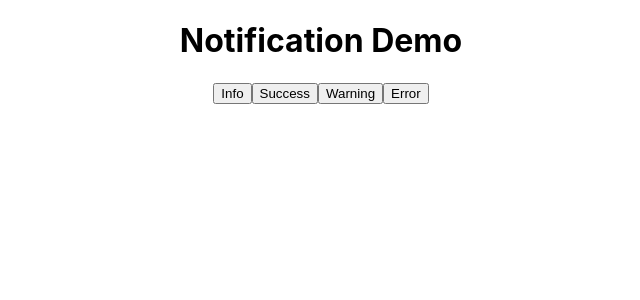
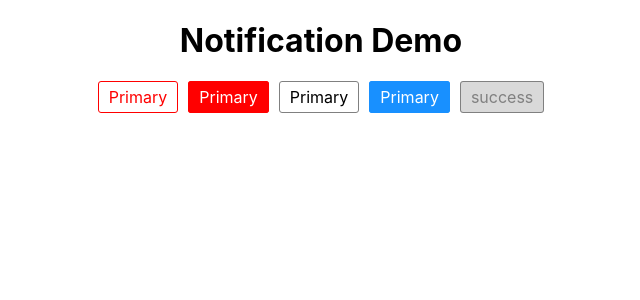
Before and after one commit to Shanghaihan/shhcomponents, a React (Create React App) app: page / in a window 1280 px wide. Shown: the top 300 px of the page, without its empty margins (319-959 px from the left). Built offline with nearby package versions, Linux system fonts and the light colour scheme.

Commit message:
'add SButton'

```diff
--- a/package.json
+++ b/package.json
@@ -16,7 +16,8 @@
     "react-dom": "^17.0.1",
     "react-scripts": "4.0.1",
     "typescript": "^4.0.3",
-    "web-vitals": "^0.2.4"
+    "web-vitals": "^0.2.4",
+    "you-toast": "^1.0.1"
   },
   "scripts": {
     "start": "react-scripts start",
--- a/src/App.css
+++ b/src/App.css
@@ -2,6 +2,7 @@
   text-align: center;
   height: 100%;
   width: 100%;
+  position:absolute;
 }
 
 .App-logo {
--- a/src/App.tsx
+++ b/src/App.tsx
@@ -1,15 +1,16 @@
 
 import './App.css';
-import sMessage, { Color,Notification } from './component/Notification/Notification';
-
+import sMessage from './component/Notification/Notification';
+import {SButton}  from './component/Button/sButton'
   function App() {
     return (
       <div className="App">
         <h1>Notification Demo</h1>
-        <button onClick={()=>sMessage.info("hahhahahaha")}>Info</button>
-        <button onClick={()=>sMessage.success("lallalal")}>Success</button>
-        <button onClick={()=>sMessage.warning("lallalal")}>Warning</button>
-        <button onClick={()=>sMessage.error("lallalal")}>Error</button>
+        <SButton type="default" size="middle" onClick={()=>sMessage.info("lallalal")} danger>Primary</SButton>
+        <SButton type='primary' size="middle" onClick={()=>sMessage.info("lallalal")} danger>Primary</SButton>
+        <SButton type="default" size="middle" onClick={()=>sMessage.info("lallalal")}>Primary</SButton>
+        <SButton type="primary" size="middle" onClick={()=>sMessage.info("lallalal")}>Primary</SButton>
+        <SButton type="default" size="middle" disabled>success</SButton>
       </div>
     );
   }
--- /dev/null
+++ b/src/component/Button/index.module.scss
@@ -0,0 +1,64 @@
+.Button{
+    display: inline;
+    width: 100%;
+    height: 100%;
+    border: 1px solid grey;
+    border-radius: 3px;
+    font-weight: normal;
+    text-align: center;
+    user-select: none;
+    margin: 5px;
+    padding: 5px 10px 5px 10px;
+    box-sizing: border-box;
+    cursor: pointer;
+    transition: all .5s;
+    &.default{
+        background-color: white;
+        color: black;
+        &:hover{
+            opacity: 0.7;
+            border: 1px solid rgba(24, 144, 255);
+            color:rgba(24, 144, 255) ;
+        }
+        &.danger{
+            border: 1px solid red;
+            color: red;
+        }
+    }
+    &.primary{
+        background-color: rgba(24, 144, 255);
+        border: 1px solid rgba(24, 144, 255);
+        color: white;
+        &.danger{
+            background-color: red;
+            border: 1px solid red;
+        }
+        &:hover{
+            opacity: 0.7;
+        }
+    }
+    &.disabled{
+        background-color:rgb(217, 217, 217);
+        color: grey;
+        cursor: not-allowed;;
+    }
+    &.small{
+        width: 46px;
+        height: 22px;
+        font-size: 10px;
+        line-height: 22px;
+    }
+    &.middle{
+        width: 74px;
+        height: 30px;
+        font-size:16px;
+        line-height: 30px;
+    }
+    &.large{
+        width: 86px;
+        height: 40px;
+        font-size: 22px;
+        line-height: 40px;
+    }
+
+}
--- /dev/null
+++ b/src/component/Button/sButton.tsx
@@ -0,0 +1,43 @@
+import React from 'react';
+import styles from './index.module.scss'
+import cn from 'classnames';
+
+type ButtonSize = "small" | "middle" | "large";
+type ButtonType = "default" | "primary";
+type DivInterface = React.DetailedHTMLProps<React.HTMLAttributes<HTMLDivElement>, HTMLDivElement>;
+type DivHandler = keyof Pick<DivInterface, (
+    "onClick" | "onMouseMove" | "onMouseOver" | "onMouseOut"
+)>;
+type ButtonAbility = boolean;
+type ButtonProps<T extends ButtonAbility> = Partial<{
+    disabled:   T;
+    danger:     boolean;
+    type:       ButtonType;
+    size:       ButtonSize;
+    style:      React.CSSProperties;
+    children:   any;
+}> & (
+    T extends false ? (
+        Pick<DivInterface, DivHandler> & Required<Pick<DivInterface, "onClick">>
+    ) : {}
+);
+// const CF = <T extends string>(value: T) => value;
+
+export const SButton = (<S extends ButtonAbility>(
+    {type='default',  size='middle', danger, disabled, ...ButtonProps }: ButtonProps<S>
+) => {
+    return(
+        <div className={cn( styles.Button,
+                            styles[size],
+                            {
+                                [styles[type]]:!disabled,
+                                [styles.disabled]:disabled,
+                            },
+                            {
+                                [styles.danger]:danger,
+
+                            }
+                            )} {...ButtonProps}>
+        </div>
+    )
+});
--- a/src/component/Notification/index.module.scss
+++ b/src/component/Notification/index.module.scss
@@ -29,7 +29,6 @@
         &.info {
             background-color: #2196f3;
         }
-
         &.success {
             background-color: #4caf50;
         }
@@ -67,7 +66,7 @@
 }
 @keyframes slideIn{
     from{
-        transform: translateY(-100%);
+        transform: translateY(-200%);
     }
     to{
         transform: translateY(0);
```
Also changed, not shown: src/component/Notification/readme.md (added), 2 other files (tests, documents, lock files or other folders).
